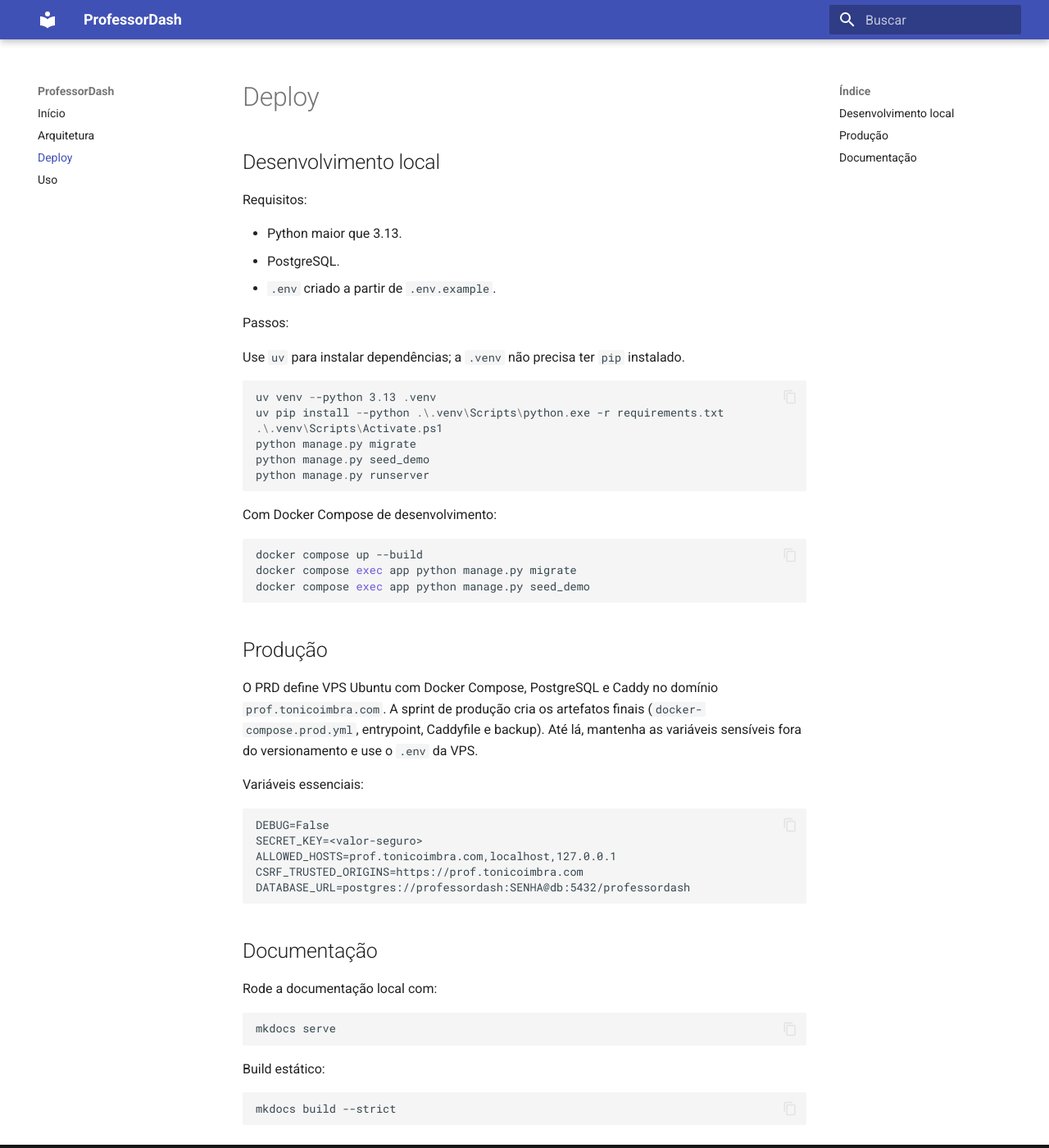
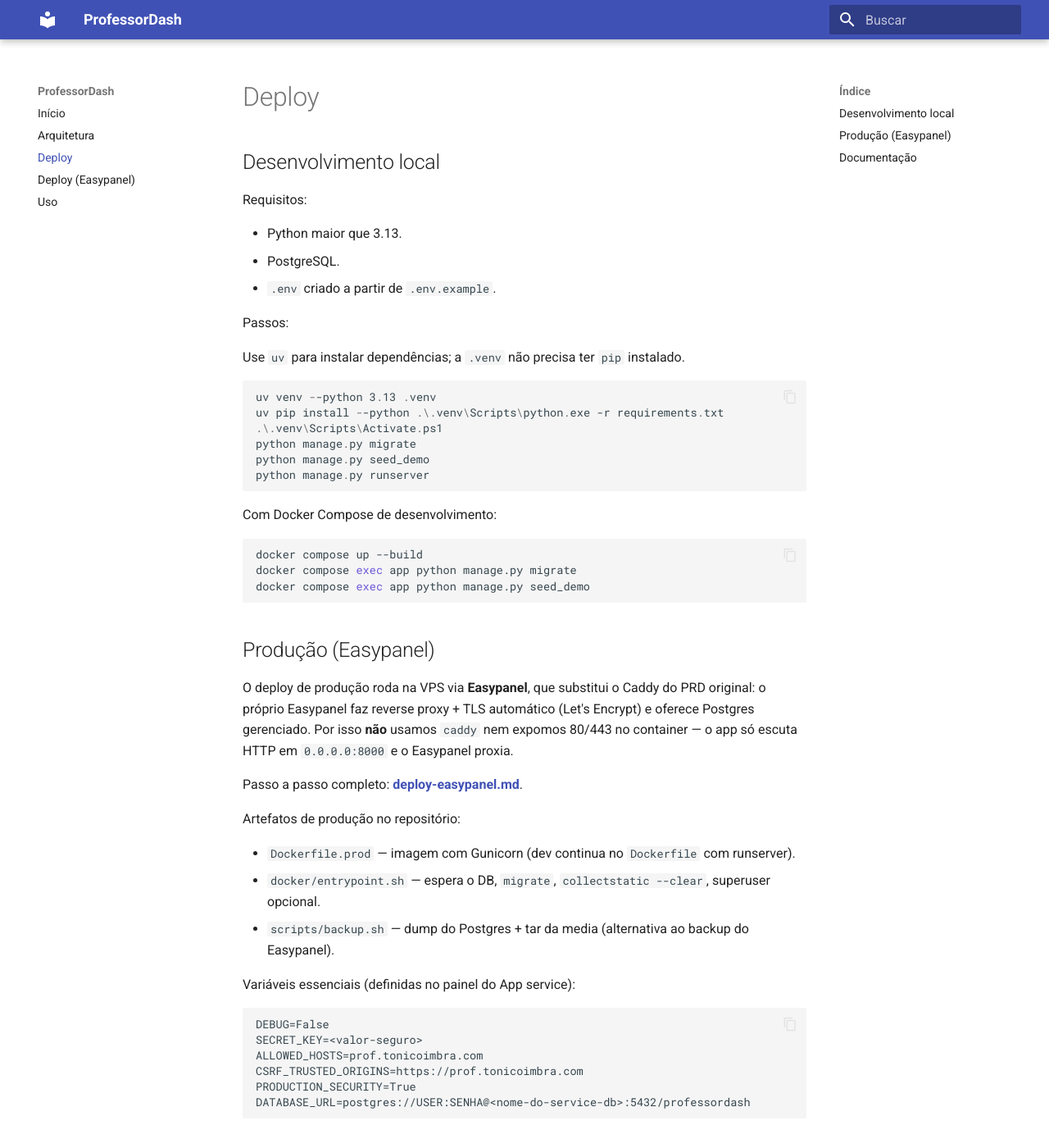
Before and after one commit to elvertoni/professorDash2.0, an MkDocs documentation site: the page built from docs/deploy.md, in a window 1280 px wide and 1400 px high. Shown: the whole window at 82% size. Built offline with MkDocs 1.6.1 and Material for MkDocs 9.7.7, drawn with Linux system fonts in a browser that asks for light colours.

Commit message:
feat: artefatos de deploy de producao via Easypanel (Sprint 12)
Easypanel faz reverse proxy + TLS e oferece Postgres gerenciado, entao
o Caddy e o docker-compose.prod.yml com binding 80/443 do PRD original
foram substituidos por um App service buildando Dockerfile.prod.

- Dockerfile.prod: imagem de producao com Gunicorn (dev segue no Dockerfile)
- docker/entrypoint.sh: wait_for_db -> migrate -> collectstatic --clear ->
  superuser opcional idempotente -> gunicorn
- .gitattributes: forca LF nos .sh (CRLF quebra shebang no container Linux)
- scripts/backup.sh: dump Postgres + tar media
- .env.example: bloco de producao (DATABASE_URL, DJANGO_SUPERUSER_*, PRODUCTION_SECURITY)
- docs/deploy-easypanel.md: guia passo a passo; deploy.md e mkdocs.yml atualizados
- PRD: documenta override Easypanel e marca checklist da Sprint 12

Co-Authored-By: Claude Opus 4.8 <noreply@anthropic.com>

````diff
--- a/docs/deploy.md
+++ b/docs/deploy.md
@@ -29,18 +29,30 @@ docker compose exec app python manage.py migrate
 docker compose exec app python manage.py seed_demo
 ```
 
-## Produção
+## Produção (Easypanel)
 
-O PRD define VPS Ubuntu com Docker Compose, PostgreSQL e Caddy no domínio `prof.tonicoimbra.com`. A sprint de produção cria os artefatos finais (`docker-compose.prod.yml`, entrypoint, Caddyfile e backup). Até lá, mantenha as variáveis sensíveis fora do versionamento e use o `.env` da VPS.
+O deploy de produção roda na VPS via **Easypanel**, que substitui o Caddy do PRD
+original: o próprio Easypanel faz reverse proxy + TLS automático (Let's Encrypt) e
+oferece Postgres gerenciado. Por isso **não** usamos `caddy` nem expomos 80/443 no
+container — o app só escuta HTTP em `0.0.0.0:8000` e o Easypanel proxia.
 
-Variáveis essenciais:
+Passo a passo completo: **[deploy-easypanel.md](deploy-easypanel.md)**.
+
+Artefatos de produção no repositório:
+
+- `Dockerfile.prod` — imagem com Gunicorn (dev continua no `Dockerfile` com runserver).
+- `docker/entrypoint.sh` — espera o DB, `migrate`, `collectstatic --clear`, superuser opcional.
+- `scripts/backup.sh` — dump do Postgres + tar da media (alternativa ao backup do Easypanel).
+
+Variáveis essenciais (definidas no painel do App service):
 
 ```env
 DEBUG=False
 SECRET_KEY=<valor-seguro>
-ALLOWED_HOSTS=prof.tonicoimbra.com,localhost,127.0.0.1
+ALLOWED_HOSTS=prof.tonicoimbra.com
 CSRF_TRUSTED_ORIGINS=https://prof.tonicoimbra.com
-DATABASE_URL=postgres://professordash:SENHA@db:5432/professordash
+PRODUCTION_SECURITY=True
+DATABASE_URL=postgres://USER:SENHA@<nome-do-service-db>:5432/professordash
 ```
 
 ## Documentação
--- a/mkdocs.yml
+++ b/mkdocs.yml
@@ -16,6 +16,7 @@ nav:
   - Início: index.md
   - Arquitetura: arquitetura.md
   - Deploy: deploy.md
+  - Deploy (Easypanel): deploy-easypanel.md
   - Uso: uso.md
 
 markdown_extensions:
````
Also changed, not shown: PRD_PROF_DASH.md (+23 -6 lines), docs/deploy-easypanel.md (added, +111 -0 lines), 5 other files.
